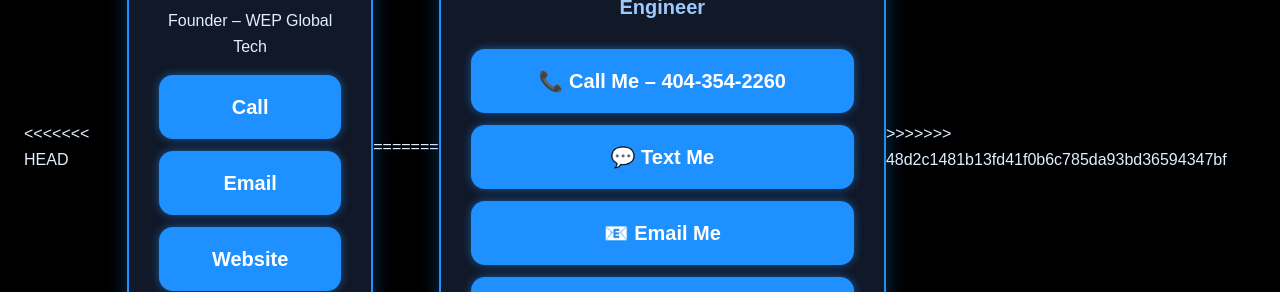
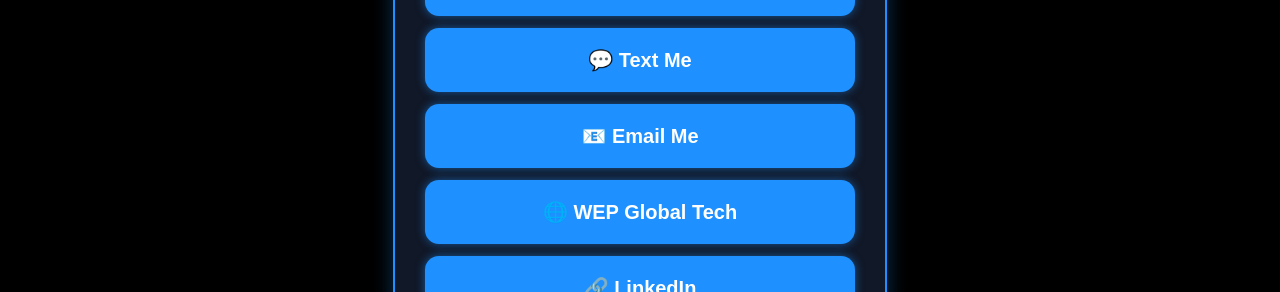
Before and after one commit to WEPGT/digital-business-card, a plain HTML site: page index.html in a window 1280 px wide. Shown: the part 277-569 px from the top of the page. Drawn offline with Linux system fonts and the light colour scheme.

Commit message:
Fixed merge conflict in index.html

```diff
--- a/index.html
+++ b/index.html
@@ -1,74 +1,6 @@
 <!DOCTYPE html>
 <html lang="en">
-<<<<<<< HEAD
 
-<head>
-    <meta charset="UTF-8">
-    <meta name="viewport" content="width=device-width, initial-scale=1.0">
-    <title>Roy Phillip – WEP Global Tech</title>
-
-    <style>
-        body {
-            background: #000;
-            color: #E0EFFF;
-            font-family: Arial;
-            display: flex;
-            align-items: center;
-            justify-content: center;
-            height: 100vh;
-        }
-
-        .card {
-            background: #111827;
-            padding: 40px;
-            border-radius: 15px;
-            text-align: center;
-            border: 2px solid #1E90FF;
-            box-shadow: 0 0 20px #1E90FF55;
-            max-width: 420px;
-        }
-
-        h1 {
-            color: #1E90FF
-        }
-
-        .btn {
-            display: block;
-            background: #1E90FF;
-            color: white;
-            padding: 16px;
-            margin: 14px 0;
-            text-decoration: none;
-            border-radius: 12px;
-            font-size: 18px;
-            font-weight: bold;
-            box-shadow: 0 0 10px #1E90FF66;
-        }
-
-        .btn:hover {
-            background: #38A6FF;
-        }
-    </style>
-</head>
-
-<body>
-
-    <div class="card">
-
-        <h1>Roy Phillip</h1>
-        <p>Founder – WEP Global Tech</p>
-
-        <a class="btn" href="tel:4043542260">Call</a>
-        <a class="btn" href="mailto:elroy.phillip@wepgt.com">Email</a>
-        <a class="btn" href="https://wepgt.com">Website</a>
-        <a class="btn" href="https://linkedin.com/in/elroyphillip">LinkedIn</a>
-
-    </div>
-
-</body>
-
-</html>
-=======
 <head>
     <meta charset="UTF-8">
     <meta name="viewport" content="width=device-width, initial-scale=1.0">
@@ -141,7 +73,8 @@
 
         <h1>Elroy “Roy” Phillip</h1>
         <h2>Founder • Cloud Infrastructure Consultant
-        <br> Systems Administrator • Broadcast Engineer</h2>
+            <br> Systems Administrator • Broadcast Engineer
+        </h2>
 
         <a class="btn" href="tel:4043542260">📞 Call Me – 404-354-2260</a>
         <a class="btn" href="sms:4043542260">💬 Text Me</a>
@@ -156,5 +89,5 @@
 
     </div>
 </body>
+
 </html>
->>>>>>> 48d2c1481b13fd41f0b6c785da93bd36594347bf
```
Lines whose indentation alone changed are shown as unchanged.
